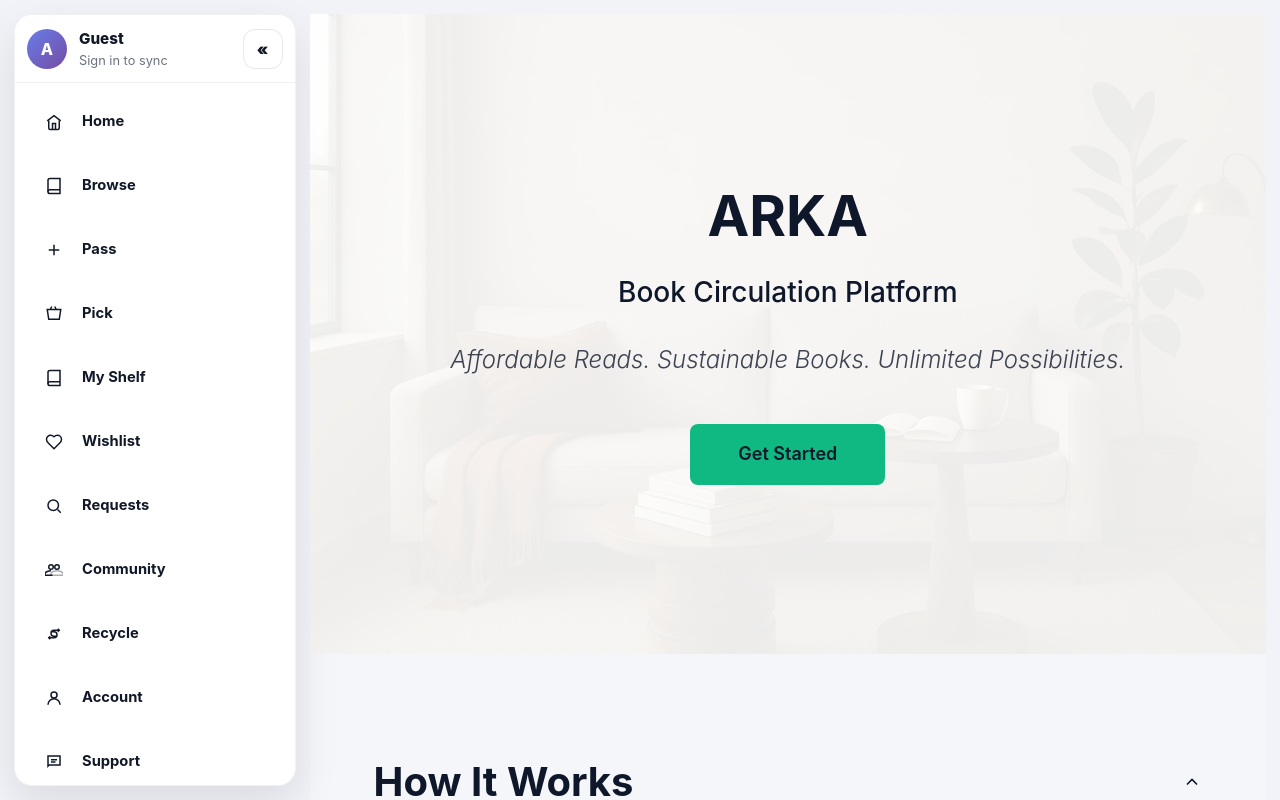
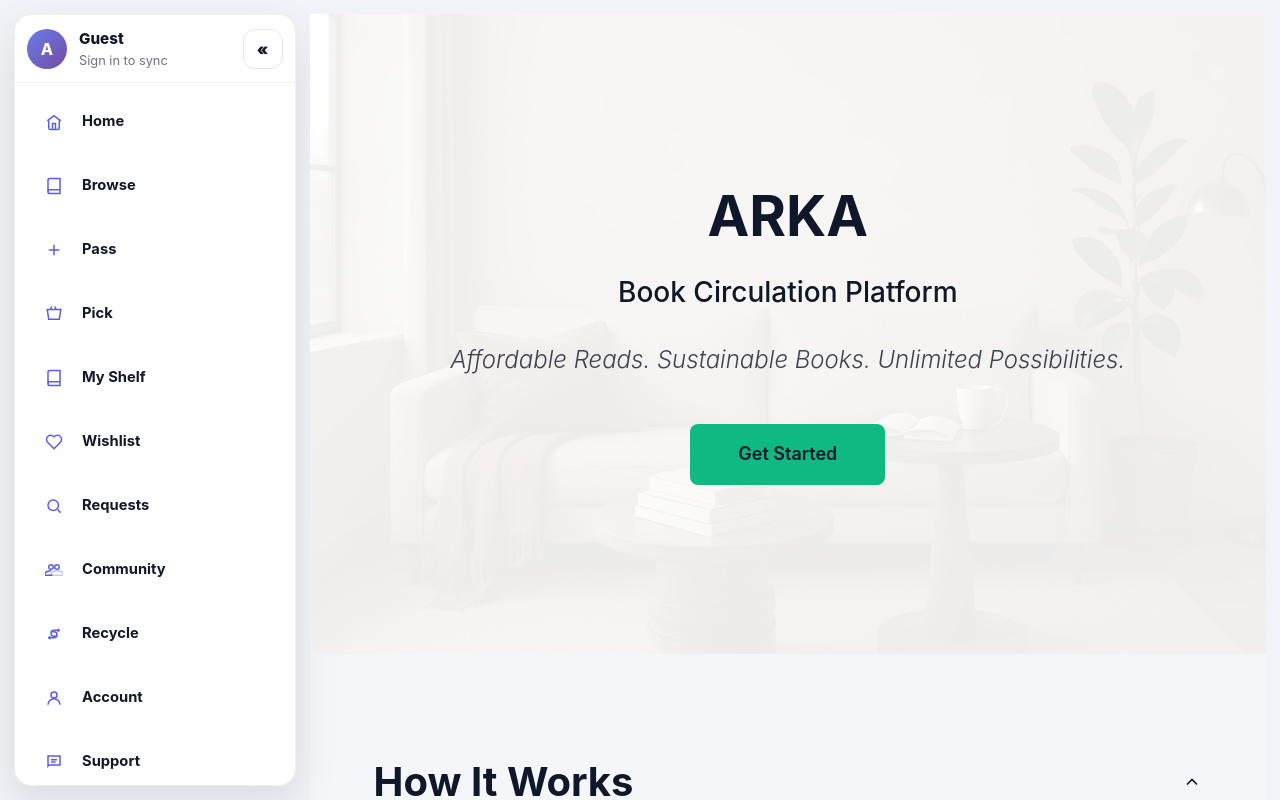
Before and after one commit to Arka-Platform/arka-f1, a Next.js app in the folder frontend/: page / in a window 1280 px wide. Shown: the top 800 px of the page. Built offline with nearby package versions, Linux system fonts and the light colour scheme; no server answers.

Commit message:
Redesign Menu

```diff
--- a/frontend/src/components/SideMenu/SideMenu.module.css
+++ b/frontend/src/components/SideMenu/SideMenu.module.css
@@ -125,7 +125,8 @@
   display: grid;
   place-items: center;
   background: transparent;
-  color: #111827;
+  /* Keep brand-coloured icons even without icon tiles. */
+  color: #5b5ceb;
   position: relative;
 }
 
```
